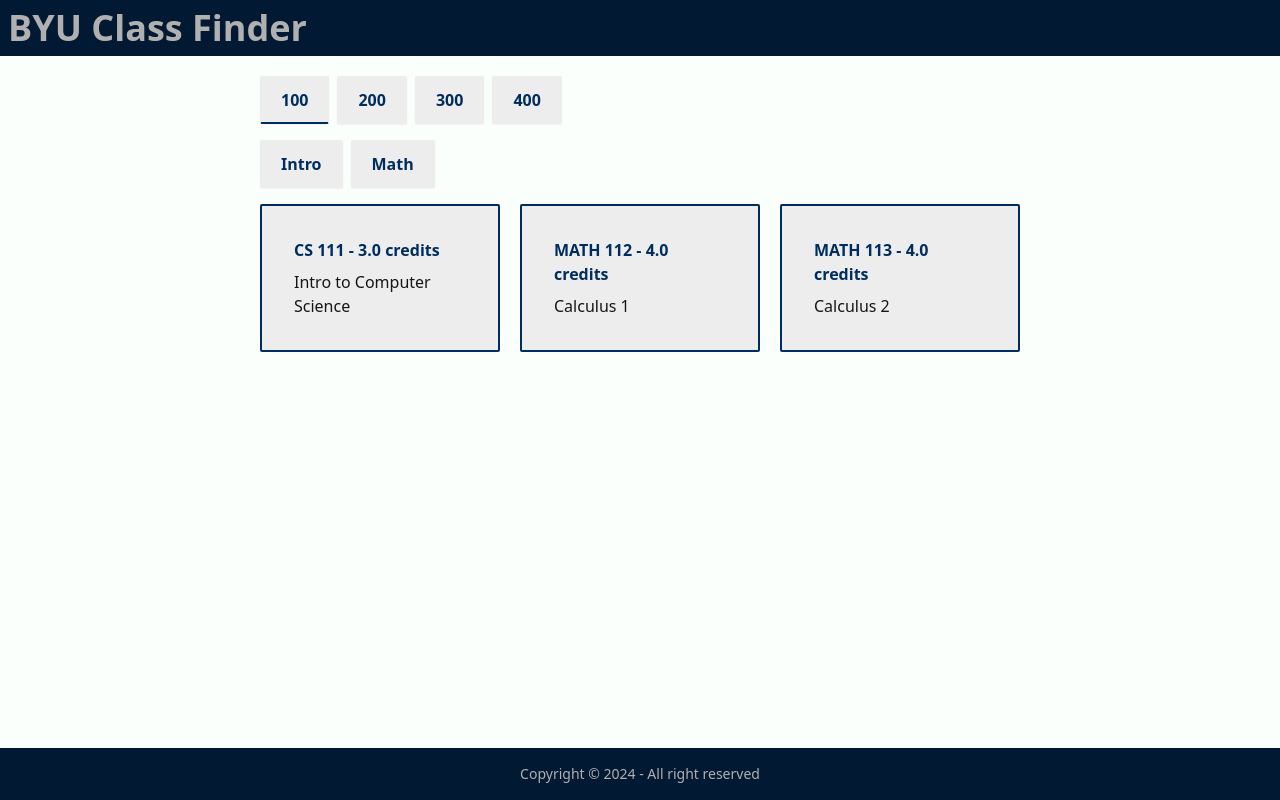
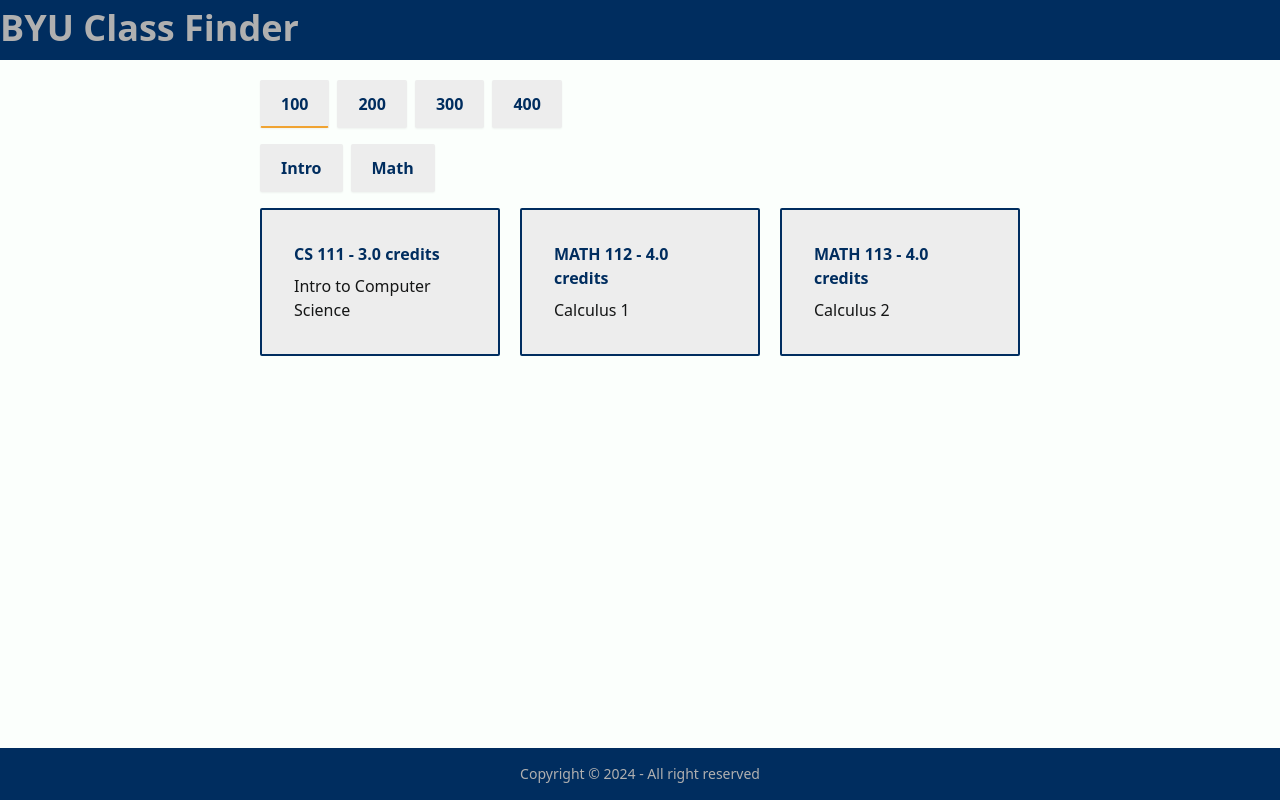
Before and after one commit to speel107/card-app, a React (Create React App) app: page / in a window 1280 px wide. Built offline with nearby package versions, Linux system fonts and the light colour scheme.

Commit message:
added accent color

```diff
--- a/package.json
+++ b/package.json
@@ -1,7 +1,7 @@
 {
-  "name": "card-app",
+  "name": "cs-classes",
   "version": "0.1.0",
-  "homepage": "https://speel107.github.io/card-app",
+  "homepage": "https://speel107.github.io/cs-classes",
   "private": true,
   "dependencies": {
     "@testing-library/jest-dom": "^5.17.0",
--- a/src/ClassCard.jsx
+++ b/src/ClassCard.jsx
@@ -14,7 +14,7 @@ const ClassCard = ({ course }) => {
       onClick={() =>
         document.getElementById(`${course.name}-modal`).showModal()
       }
-      className="card bg-neutral rounded-sm border-primary border-2 hover:shadow-lg hover:scale-105"
+      className="card bg-neutral rounded-sm border-primary border-2 hover:shadow-lg hover:scale-105 hover:border-accent"
     >
       <div className="card-body">
         <h3 className="font-bold text-primary">
--- a/src/ClassList.css
+++ b/src/ClassList.css
@@ -18,8 +18,14 @@
     cursor: pointer;
   }
 
+  .tabs button.selected:hover {
+    /* border-bottom-color: #002d5f; */
+    border-bottom-color: #002d5f;
+  }
+
   .tabs button.selected {
-    border-bottom-color: #002d5f;
+    /* border-bottom-color: #002d5f; */
+    border-bottom-color: #f0a332;
   }
 
   .subtabs {
--- a/src/Footer.jsx
+++ b/src/Footer.jsx
@@ -2,7 +2,7 @@ import React, { memo } from 'react';
 
 export const Footer = memo(() => {
   return (
-    <footer className="footer items-center p-4 bg-accent text-neutral-content mx-auto">
+    <footer className="footer items-center p-4 bg-primary text-neutral-content mx-auto">
       <aside className="items-center grid-flow-col mx-auto">
         <p>Copyright © 2024 - All right reserved</p>
       </aside>
--- a/src/Header.jsx
+++ b/src/Header.jsx
@@ -1,7 +1,7 @@
 export const Header = () => {
   return (
-    <header className="header bg-accent text-neutral-content">
-      <div className="container mx-auto p-2">
+    <header className="header bg-primary text-neutral-content">
+      <div className="container mx-auto pt-2 pb-3">
         <div className="flex-1">
           <h1 className="text-4xl font-bold">BYU Class Finder</h1>
         </div>
--- a/tailwind.config.js
+++ b/tailwind.config.js
@@ -12,8 +12,9 @@ module.exports = {
       {
         byu: {
           "primary": "#002d5f",
-          "secondary": "#0056b8",
-          "accent": "#011932",
+          "secondary": "#004592",
+          // "accent": "#011932",
+          "accent": "#f0a332",
           "neutral": "#ededed",
           "neutral-content": "#b0b0b0",
           "base-100": "#fbfffc",
```
